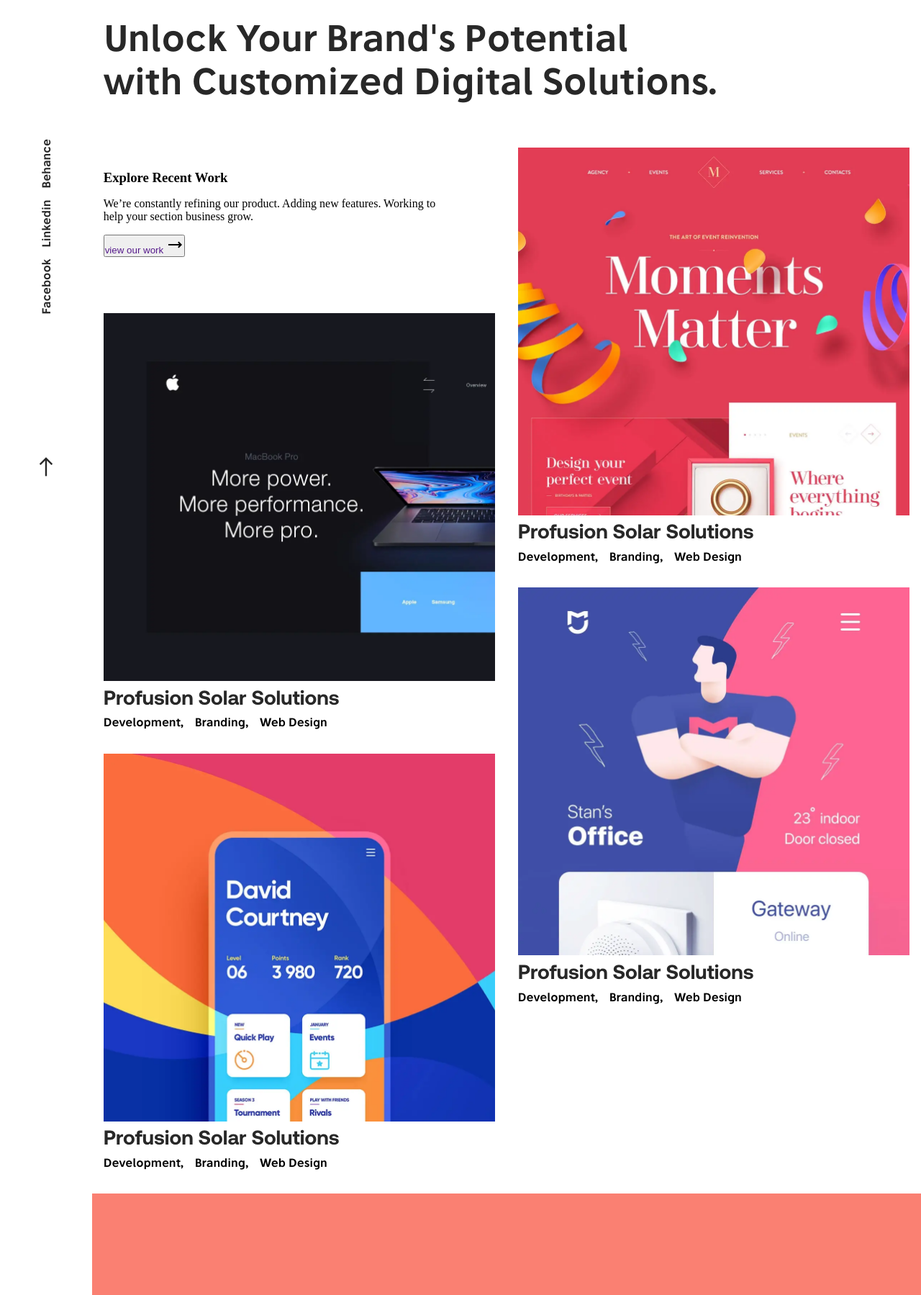
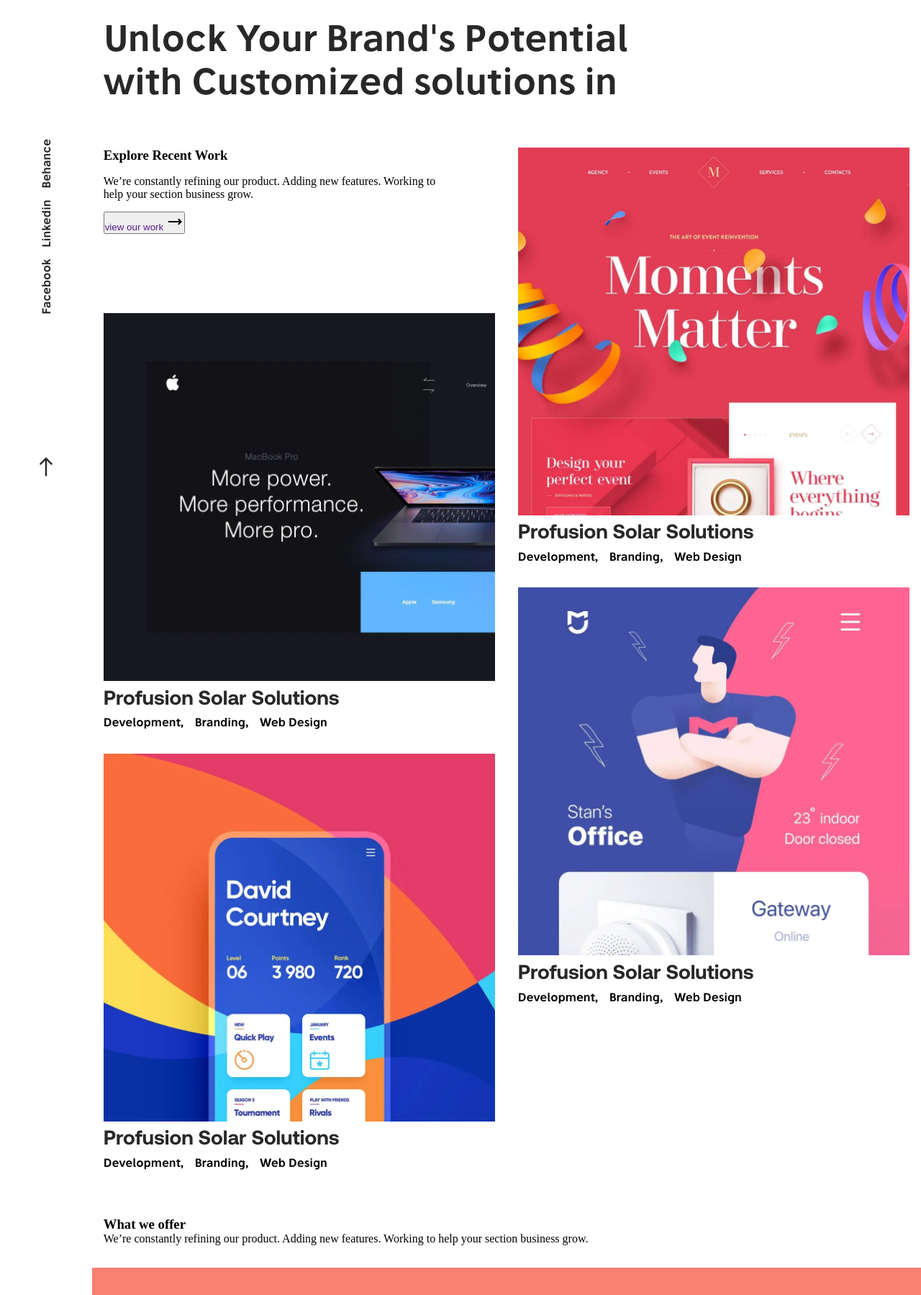
Before and after one commit to artisanint/aisite, a plain HTML site: page index.html in a window 1280 px wide. Shown: the part 101-1900 px from the top of the page at 72% size. Drawn offline with nearby package versions, Linux system fonts and the light colour scheme; files whose address does not match are found by name.

```diff
--- a/index.html
+++ b/index.html
@@ -57,7 +57,7 @@
         <section class="home_section_one">
                 <div class="container">
                     <div class="home_section_one_container">
-                        <h1 class="section_heading">Unlock Your Brand's Potential<br> with Customized Digital Solutions.</h1>
+                        <h1 class="section_heading">Unlock Your Brand's Potential<br> with Customized solutions in</h1>
                     </div>
 
                 </div>
@@ -115,6 +115,15 @@
             </div>
         </section>
 
+        <section class="home_section_three">
+            <div class="container">
+                <div class="home_section_three_container">
+                    <h3>What we offer</h3>
+                    <p>We’re constantly refining our product. Adding new features. Working to help your section business grow.</p>
+                </div>
+            </div>
+        </section>
+
     </main>
     <footer>
 
--- a/sass/page_styles/_home.scss
+++ b/sass/page_styles/_home.scss
@@ -51,7 +51,7 @@
             flex-direction: column;
             gap: $space_m_24;
             align-items: flex-start;
-            margin: $space_l_32 0 ;
+            margin-bottom: $space_l_32;
             max-width: 480px;
             max-height: 250px;
         }
```
Also changed, not shown: css/main.css, 1 other file.
